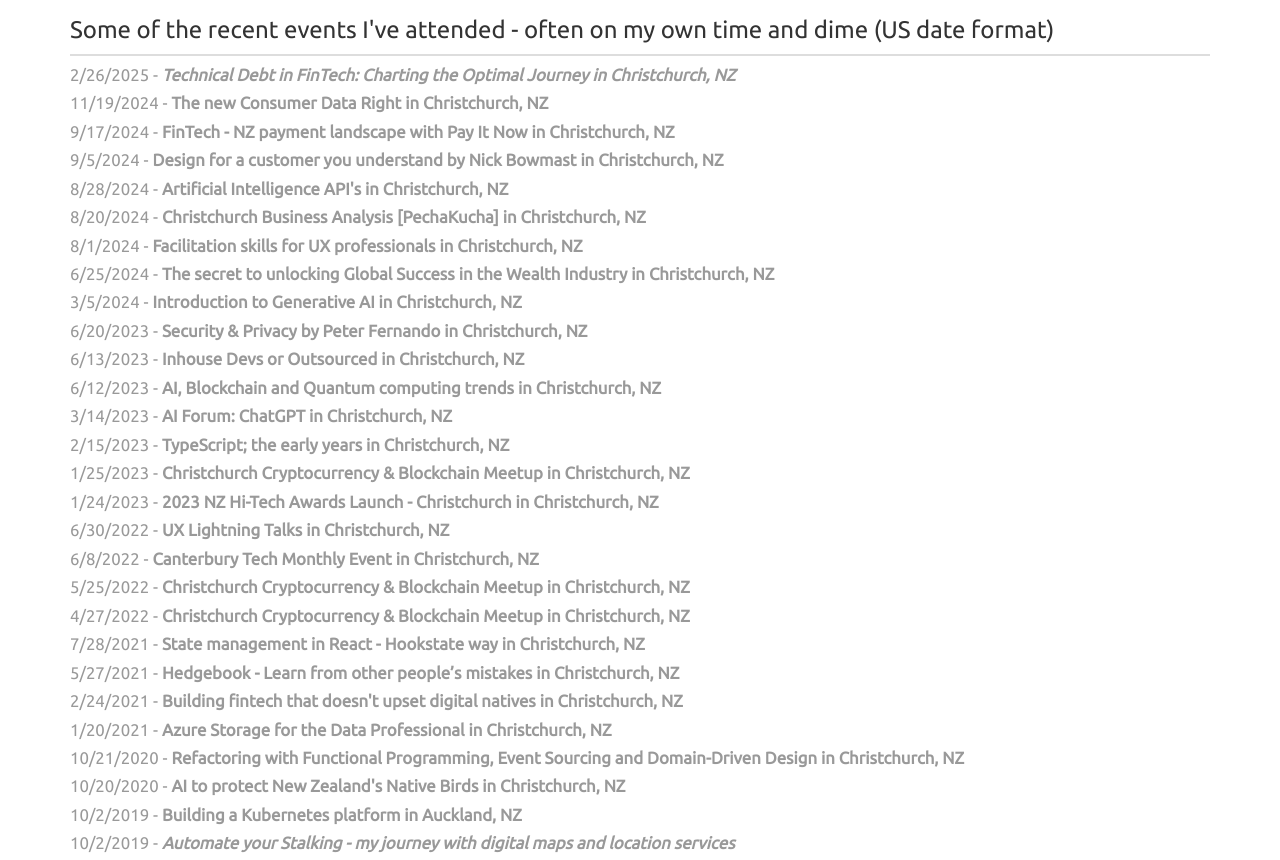
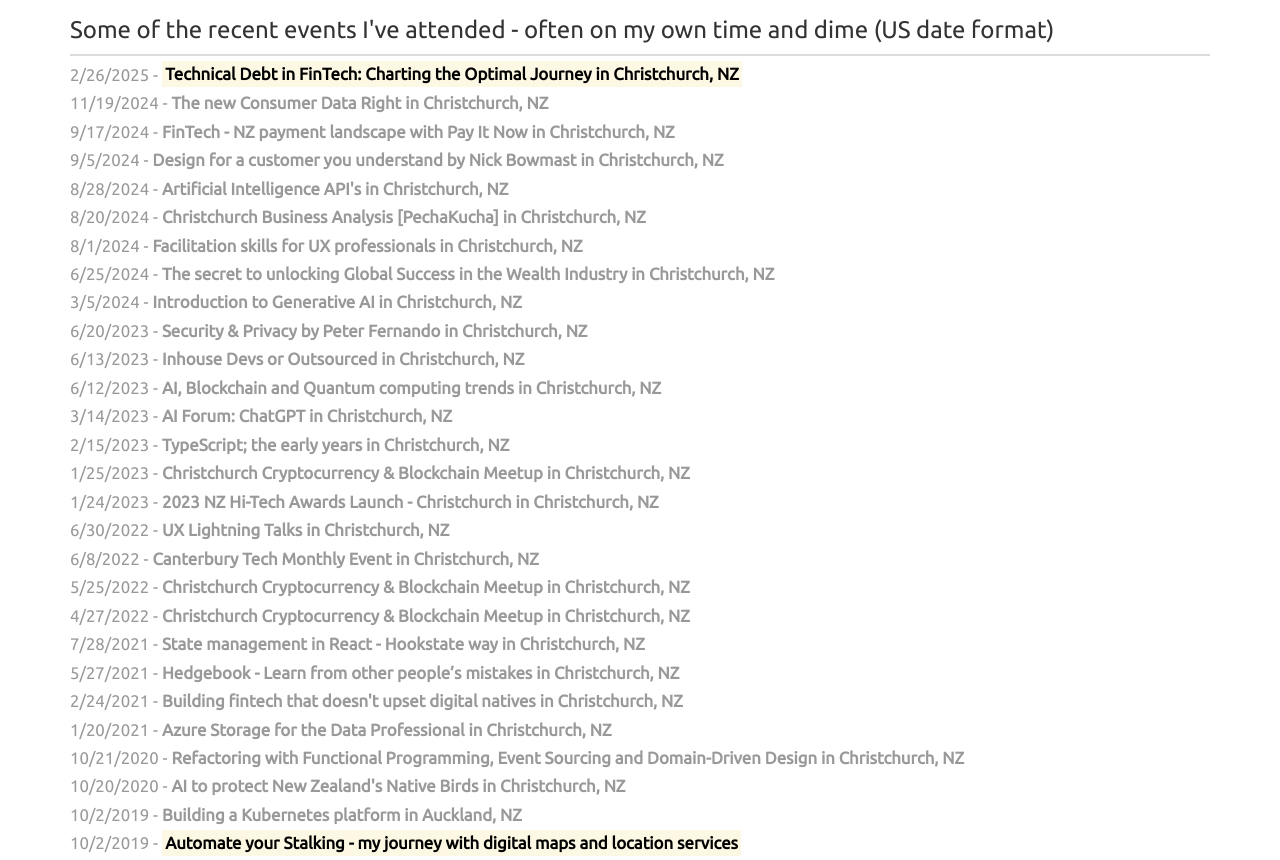
Before and after one commit to jjbutler74/Portfolio, a plain HTML site: page extras.html in a window 1280 px wide. Shown: the part 115-975 px from the top of the page. Drawn offline with nearby package versions, Linux system fonts and the light colour scheme.

Commit message:
Update extras.html - mark

```diff
--- a/extras.html
+++ b/extras.html
@@ -60,7 +60,7 @@
 						<div class="line-thin"></div>
 					</div>
 					<div class="wow fadeIn">
-						<h4>2/26/2025 - <i><b>Technical Debt in FinTech: Charting the Optimal Journey in Christchurch, NZ</i></b></h4>
+						<h4>2/26/2025 - <mark><b>Technical Debt in FinTech: Charting the Optimal Journey in Christchurch, NZ</mark></b></h4>
 						<h4>11/19/2024 - <b>The new Consumer Data Right in Christchurch, NZ</b></h4>
 						<h4>9/17/2024 - <b>FinTech - NZ payment landscape with Pay It Now in Christchurch, NZ</b></h4>
 						<h4>9/5/2024 - <b>Design for a customer you understand by Nick Bowmast in Christchurch, NZ</b></h4>
@@ -87,7 +87,7 @@
 					        <h4>10/21/2020 - <b>Refactoring with Functional Programming, Event Sourcing and Domain-Driven Design in Christchurch, NZ</b></h4>
 						<h4>10/20/2020 - <b>AI to protect New Zealand's Native Birds in Christchurch, NZ</b></h4>
 						<h4>10/2/2019 - <b>Building a Kubernetes platform in Auckland, NZ</b></h4>
-						<h4>10/2/2019 - <i><b>Automate your Stalking - my journey with digital maps and location services</i></b></h4>
+						<h4>10/2/2019 - <mark><b>Automate your Stalking - my journey with digital maps and location services</mark></b></h4>
 						<h4>9/25/2019 - <b>GitOps - How to run CI/CD using git and Terraform at Microsoft in Auckland, NZ</b></h4>
 						<h4>8/13/2019 - <b>Azure TechKnights - Azure Application Gateway V2 at Microsoft in Auckland, NZ</b></h4>
 						<h4>7/25/2019 - <b>7th New Zealand TechTalk in Auckland, NZ</b></h4>
```
